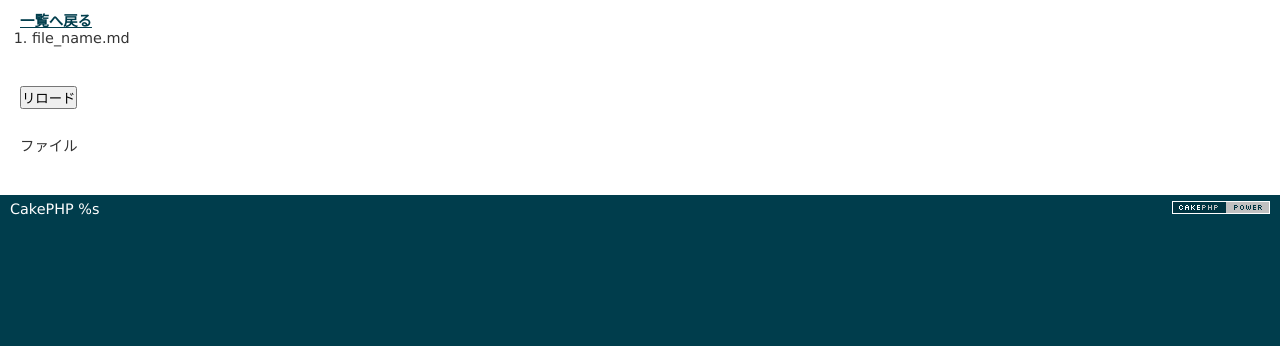
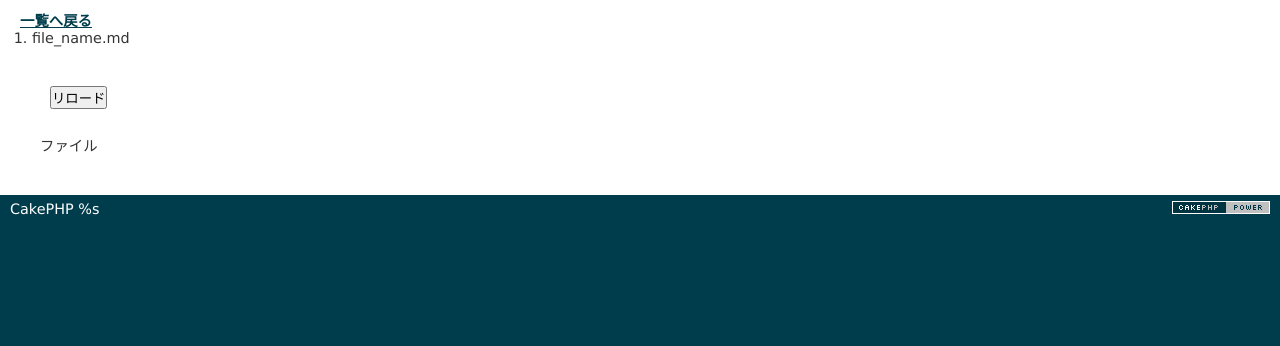
Before and after one commit to bokusai/preview_markdown, a CakePHP app: the page made by cakephp/app/View/PreviewMarkdown/preview.ctp in a window 1280 px wide. Shown: the part 48-394 px from the top of the page. Run offline with PHP 8.4 and a stand-in for CakePHP, Linux system fonts and the light colour scheme; the template is opened without the code that fills it, so the values that code supplies are empty; some libraries are stand-ins or nearby versions.

Commit message:
レイアウト調整

```diff
--- a/cakephp/app/View/PreviewMarkdown/preview.ctp
+++ b/cakephp/app/View/PreviewMarkdown/preview.ctp
@@ -98,7 +98,8 @@
 				</div>
 			<?php endforeach; ?>
 		</div>
-		<button type="button" class="markdown-page-reload btn btn-primary" style="margin-top:40px">リロード</button>
+		<div class="position-absolute" style="max-width:400px; margin-left:20px;">
+			<button type="button" class="markdown-page-reload btn btn-primary" style="margin-top:40px; margin-left:10px;">リロード</button>
 			<div class="card" style="margin-top:25px">
 				<div class="card-header">ファイル</div>
 				<div id="markdown-page-list" class="list-group">
@@ -111,3 +112,4 @@
 			</div>
 		</div>
 	</div>
+</div>
```
Lines whose indentation alone changed are shown as unchanged.
